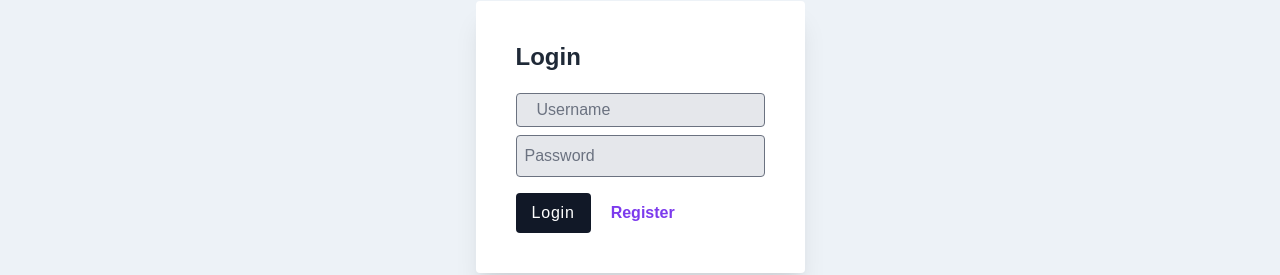
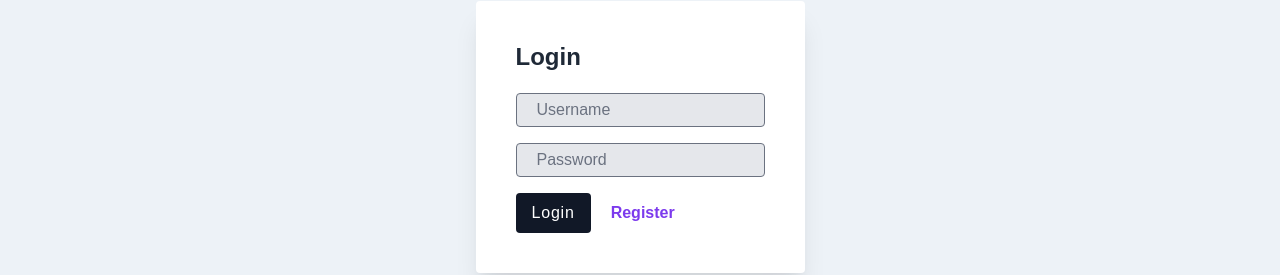
Before and after one commit to NAZIM06/aladinsgenie, a React (Create React App) app: page /login in a window 1280 px wide. Shown: the part 329-604 px from the top of the page. Built offline with nearby package versions, Linux system fonts and the light colour scheme.

Commit message:
nothing changed

```diff
--- a/src/components/pages/Login/Login.js
+++ b/src/components/pages/Login/Login.js
@@ -9,10 +9,10 @@ export default function Login() {
                     <p className="text-gray-800 text-2xl font-bold mb-5">Login</p>
                     <div className="">
 
-                        <input className="w-full px-5 py-1 text-gray-700 bg-gray-200 rounded" name="cus_name" type="text" required="" placeholder="Username" aria-label="Name" />
+                        <input className="w-full px-5 py-1 text-gray-700 bg-gray-200 rounded mb-2" name="cus_name" type="text" required="" placeholder="Username" aria-label="Name" />
                     </div>
                     <div className="mt-2">
-                        <input className="w-full px-2 py-2 text-gray-700 bg-gray-200 rounded" name="cus_email" type="password" required="" placeholder="Password" aria-label="password" />
+                        <input className="w-full px-5 py-1 text-gray-700 bg-gray-200 rounded" name="cus_email" type="password" required="" placeholder="Password" aria-label="password" />
                     </div>
                     <div className="mt-4">
                         <button className="px-4 py-1 text-white font-light tracking-wider bg-gray-900 rounded" type="submit">Login</button>
--- a/src/components/pages/Register/Register.js
+++ b/src/components/pages/Register/Register.js
@@ -88,7 +88,7 @@ const Register = () => {
 							<hr className="mb-6 border-t" />
 							<div className="text-center">
 
-                                <Link to="/home" className="ml-5 font-bold text-red-600">Forgot Password?</Link>
+                                <Link to="/" className="ml-5 font-bold text-red-600">Forgot Password?</Link>
 
 							</div>
 							<div className="text-center">
```
